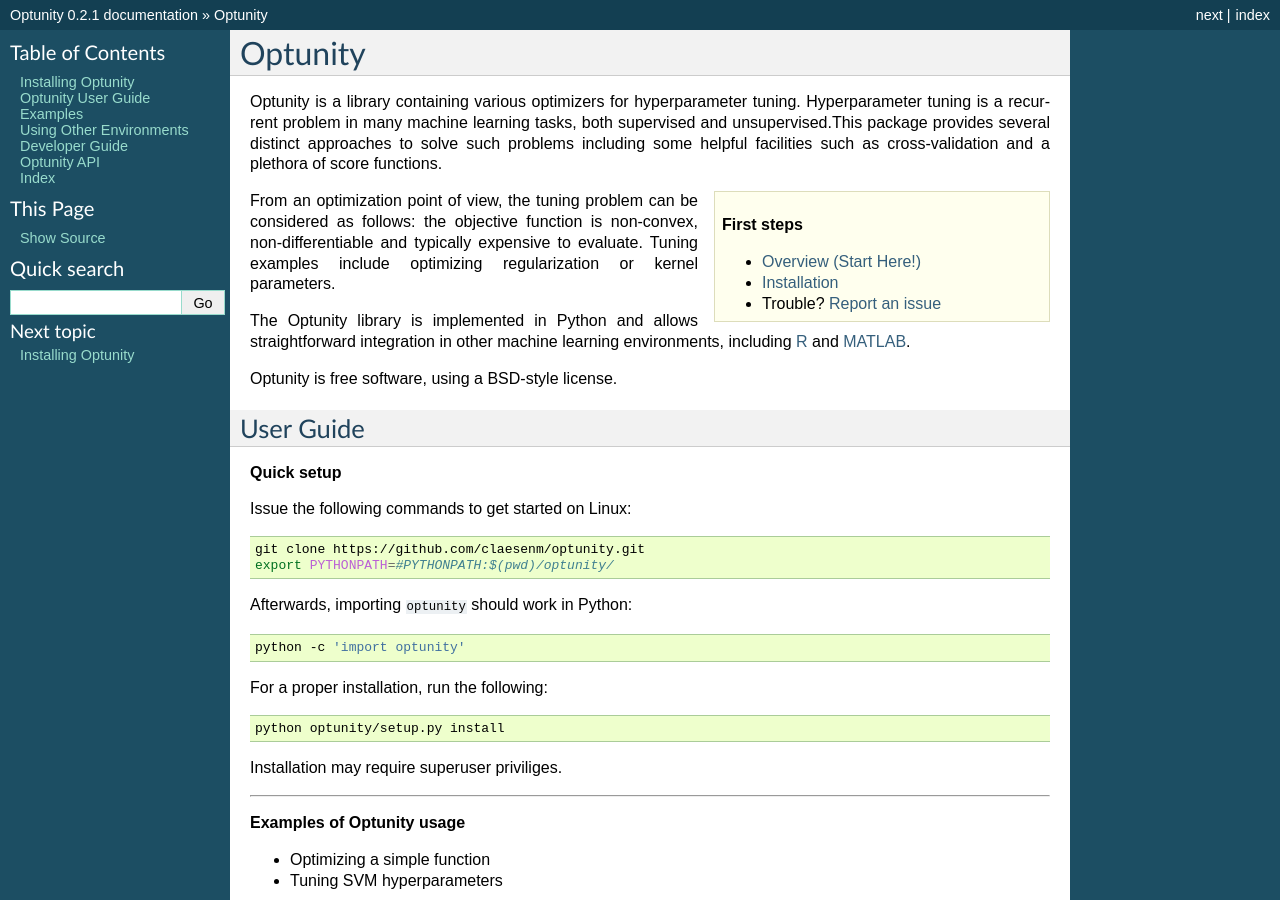
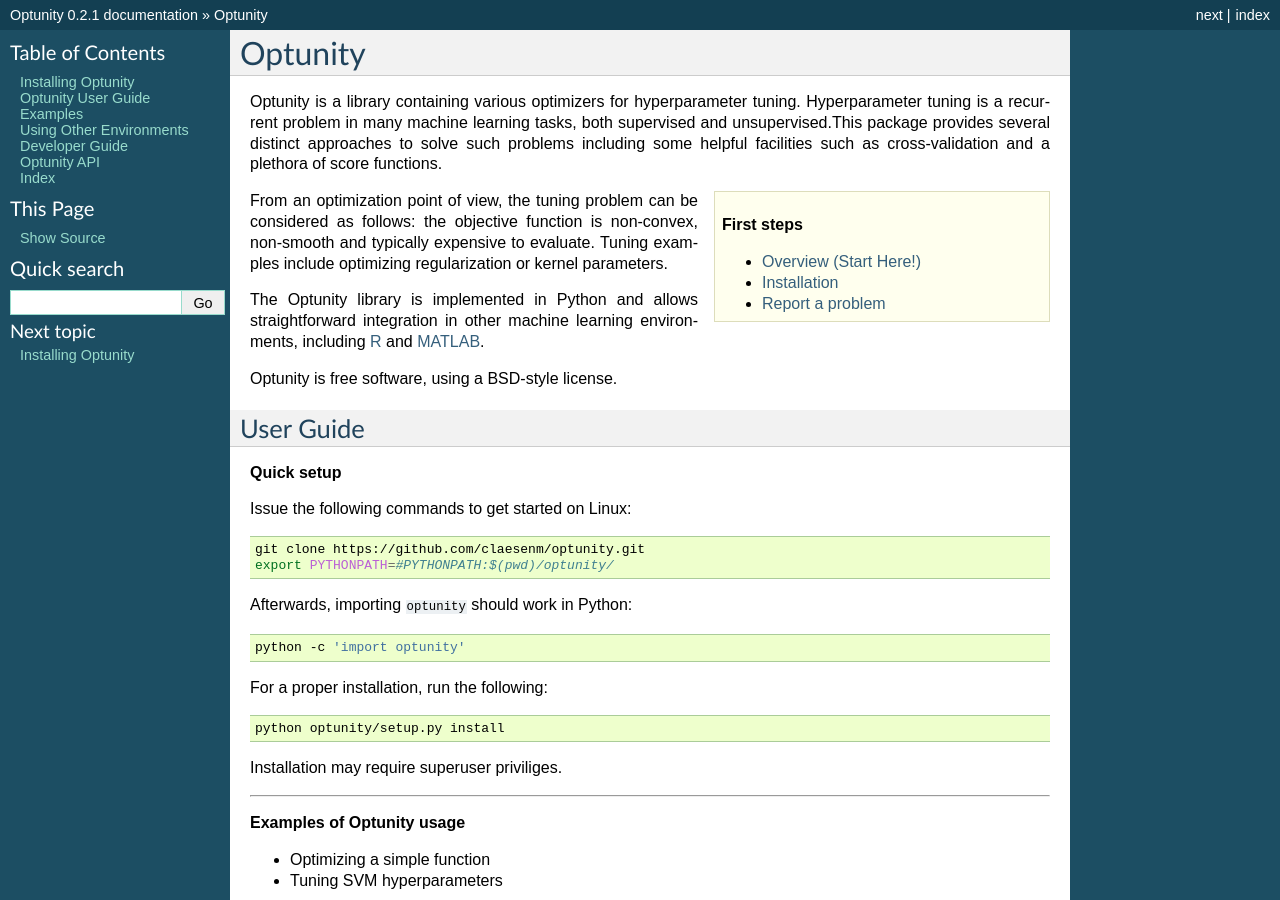
Before and after one commit to claesenm/optunity, a Sphinx documentation site: the page built from docs/index.rst, in a window 1280 px wide and 900 px high. Built offline with Sphinx 7.4.7, drawn with Linux system fonts in a browser that asks for light colours; pages that are not in the unit, such as notebooks, are missing from menus.

Commit message:
improving first steps box

```diff
--- a/docs/index.rst
+++ b/docs/index.rst
@@ -12,10 +12,10 @@
 
     * :doc:`Overview (Start Here!) <user/index>`
     * :doc:`Installation <user/installation>`
-    * Trouble? `Report an issue <https://github.com/claesenm/optunity/issues>`_
+    * `Report a problem <https://github.com/claesenm/optunity/issues/new>`_
 
 From an optimization point of view, the tuning problem can be considered as
-follows: the objective function is non-convex, non-differentiable and
+follows: the objective function is non-convex, non-smooth and
 typically expensive to evaluate. Tuning examples include optimizing regularization
 or kernel parameters.
 
```
